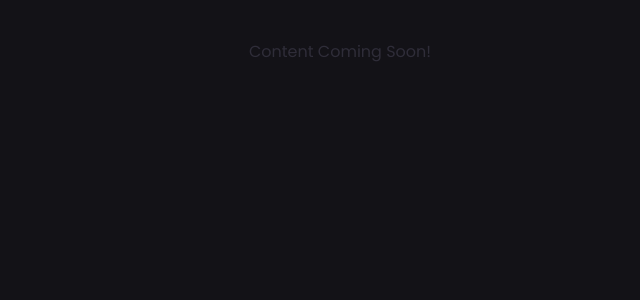
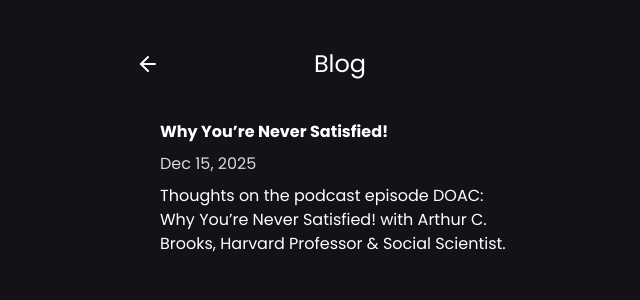
Before and after one commit to ellalloyd/ella-lloyd-portfolio, a Next.js app: page /blog in a window 1280 px wide. Shown: the top 300 px of the page, without its empty margins (300-940 px from the left). Built offline with nearby package versions, Linux system fonts and the light colour scheme.

Commit message:
very simple blog page done

```diff
--- /dev/null
+++ b/src/app/blog/[blogId]/page.tsx
@@ -0,0 +1,36 @@
+'use server'
+
+import { ArrowLeft } from "lucide-react"
+import Link from "next/link"
+import { blogs } from "@/lib/data"
+import { BlogData } from "@/lib/types"
+
+function findBlogById(blogId: string | undefined): BlogData | undefined {
+    const blog = blogs.find(blog => blog.id.toString() === blogId);
+    return blog;
+}
+
+export default async function Page({
+    params,
+}: {
+    params: Promise<{ [key: string]: string | undefined }>
+}) {
+    const blogId = (await params).blogId
+    const blog = findBlogById(blogId);
+
+    return (
+        <div className="flex flex-col gap-4 mx-auto my-8 p-4 rounded-4xl w-fit items-center justify-center ">
+            <div className="relative flex flex-row items-center justify-center w-full text-white">
+                <Link href="/blog">
+                    <ArrowLeft className="absolute left-0 top-1/2 -translate-y-1/2 hover:size-8" />
+                </Link>
+                <h1 className="text-2xl">{blog?.title}</h1>
+            </div>
+            <div className="flex gap-4 flex-col pb-0 min-w-[296px] max-w-[408px] text-white">
+                <p className="text-[#d9d9d9]">{blog?.date}</p>
+                <p className="whitespace-pre-line">{blog?.content}</p>
+            </div>
+        </div>
+    )
+
+}
--- a/src/app/blog/page.tsx
+++ b/src/app/blog/page.tsx
@@ -1,9 +1,27 @@
 'use client'
 
-const BlogPage = () => {
+import { Blog } from "@/components/BlogCard";
+import { blogs } from "@/lib/data";
+import { ArrowLeft } from "lucide-react";
+import Link from "next/link";
+
+const BlogsPage = () => {
     return (
-        <div className="flex justify-center items-center p-10">Content Coming Soon!</div>
+        <div className="flex flex-col gap-4 mx-auto my-8 p-4 rounded-4xl w-fit items-center justify-center ">
+            <div className="relative flex flex-row items-center justify-center w-full text-white">
+                <Link href="/">
+                    <ArrowLeft className="absolute left-0 top-1/2 -translate-y-1/2 hover:size-8" />
+                </Link>
+                <h1 className="text-2xl">Blog</h1>
+            </div>
+            <div className="flex gap-4 flex-col pb-0 min-w-[296px] max-w-[408px]">
+                {blogs.map((blog) => (
+                    <Blog key={blog.id} blog={blog} />
+                ))}
+            </div>
+        </div>
+
     );
 };
 
-export default BlogPage;
+export default BlogsPage;
--- a/src/components/BlogCard.tsx
+++ b/src/components/BlogCard.tsx
@@ -1,10 +1,11 @@
+import Link from "next/link";
 import { SectionHeader } from "./SectionHeader";
 import { BlogData } from "@/lib/types"
 
 
 function BlogCard({ blogPost }: { blogPost: BlogData }) {
     return (
-        <div className="">
+        <div>
             <SectionHeader title="Blog" url="/blog" />
             <div className="flex flex-col gap-2 text-white">
                 <p className="font-semibold">{blogPost.title}</p>
@@ -15,4 +16,17 @@ function BlogCard({ blogPost }: { blogPost: BlogData }) {
     )
 }
 
-export { BlogCard };
+function Blog({ blog }: { blog: BlogData }) {
+
+    return (
+        <Link href={`/blog/${blog.id}`}>
+            <div className="flex flex-col gap-2 rounded-2xl p-6 text-white hover:bg-white hover:text-background cursor-pointer">
+                <p className="font-semibold">{blog.title}</p>
+                <p className="text-[#d9d9d9]">{blog.date}</p>
+                <p className="">{blog.summary}</p>
+            </div>
+        </Link>
+    )
+}
+
+export { BlogCard, Blog };
--- a/src/components/Desktop.tsx
+++ b/src/components/Desktop.tsx
@@ -1,4 +1,4 @@
-import { socialLinks, liftingData, blogPost } from "@/lib/data";
+import { socialLinks, liftingData, blogs } from "@/lib/data";
 import { LinksCard } from "@/components/LinksCard";
 import { PowerliftingCard } from "@/components/PowerliftingCard";
 import { BlogCard } from "@/components/BlogCard"
@@ -31,7 +31,7 @@ function DesktopLayout() {
 
                 {/* Blog Card - top middle, spans 3 columns, 2 rows */}
                 <div className="lg:col-start-2 lg:col-span-3 lg:row-start-1 lg:row-span-2 bg-card rounded-4xl p-8">
-                    <BlogCard blogPost={blogPost} />
+                    <BlogCard blogPost={blogs[0]} />
                 </div>
 
                 {/* Name Card - middle, spans 2 columns, 2 rows */}
--- a/src/lib/data.ts
+++ b/src/lib/data.ts
@@ -13,13 +13,14 @@ export const projects = [
     }
 ];
 
-export const blogPost = {
-    title: "Building Scalable Web Applications",
+export const blogs = [{
+    id: 1,
+    title: "Why You’re Never Satisfied!",
     author: "Ella Lloyd",
-    date: "Dec 10, 2024",
+    date: "Dec 15, 2025",
     summary: "Thoughts on the podcast episode DOAC: Why You’re Never Satisfied! with Arthur C. Brooks, Harvard Professor & Social Scientist.",
     content: "I often feel like I’m not doing enough. I’m not up to date on the news enough; I’m not learning fast enough; I’m not socializing enough; I’m not spending enough time on my hobbies. The list goes on, and it always feels unfinished.\nBut why do we feel this way?\nIn a recent episode of *Diary of a CEO*, guest Arthur C. Brooks—a Harvard professor and social scientist—discusses the hedonic treadmill and what it means to live a meaningful life. The hedonic treadmill is the psychological phenomenon where humans quickly adapt to improvements in their circumstances, raising their baseline expectations and, in turn, their desires. In other words, we will always want more because we adapt to what we already have. Brooks argues that instead of constantly trying to increase what we have, we should learn to better manage what we want.\nOne line that particularly stuck with me was: “We need struggle and suffering for us to actually get the joy we seek.” Nothing deeply satisfying comes easily. The effort, frustration, and discomfort are what make the outcome feel earned—and meaningful.\nWhile this idea can sound grim, it ultimately feels grounding. It reframes dissatisfaction not as a personal failure, but as part of being human. More than anything, it serves as a reminder to practice gratitude, slow the chase for “more,” and focus on the deeper meaning behind what we’re striving for in the first place.",
-};
+}];
 
 const locations = [
     { city: "San Diego", years: "2002 - 2021", description: "Grew up exploring beaches and started coding journey" },
--- a/src/lib/types.ts
+++ b/src/lib/types.ts
@@ -23,6 +23,7 @@ export type LiftingData = {
 }
 
 export type BlogData = {
+    id: number,
     author: string,
     date: string,
     title: string,
```
